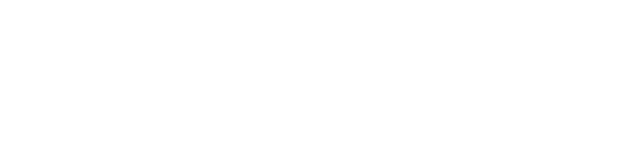
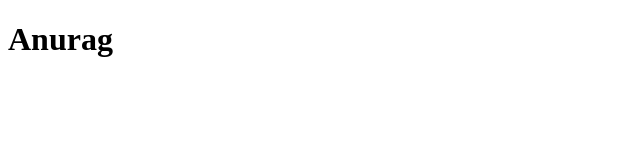
Before and after one commit to itsAnuragsingh/randomecode, a plain HTML site: page index.html in a window 1280 px wide. Shown: the whole page, without its empty margins (0-640 px from the left). Drawn offline with Linux system fonts and the light colour scheme.

Commit message:
some changes

```diff
--- a/index.html
+++ b/index.html
@@ -6,6 +6,6 @@
     <title>Document</title>
 </head>
 <body>
-
+    <h1>Anurag</h1>
 </body>
 </html>
```
